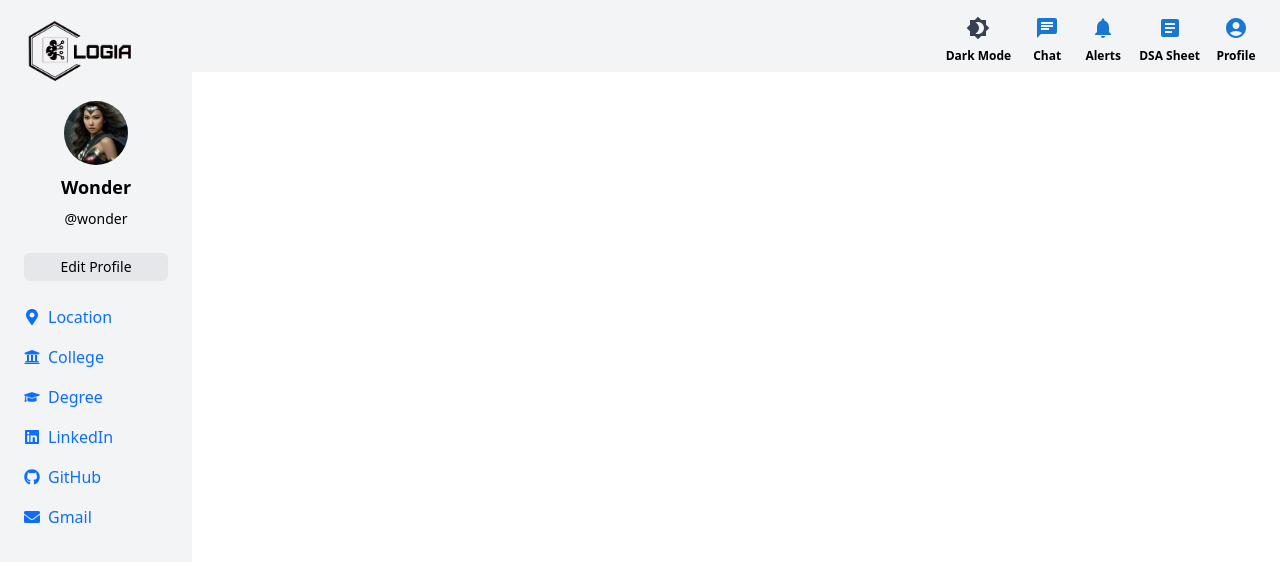
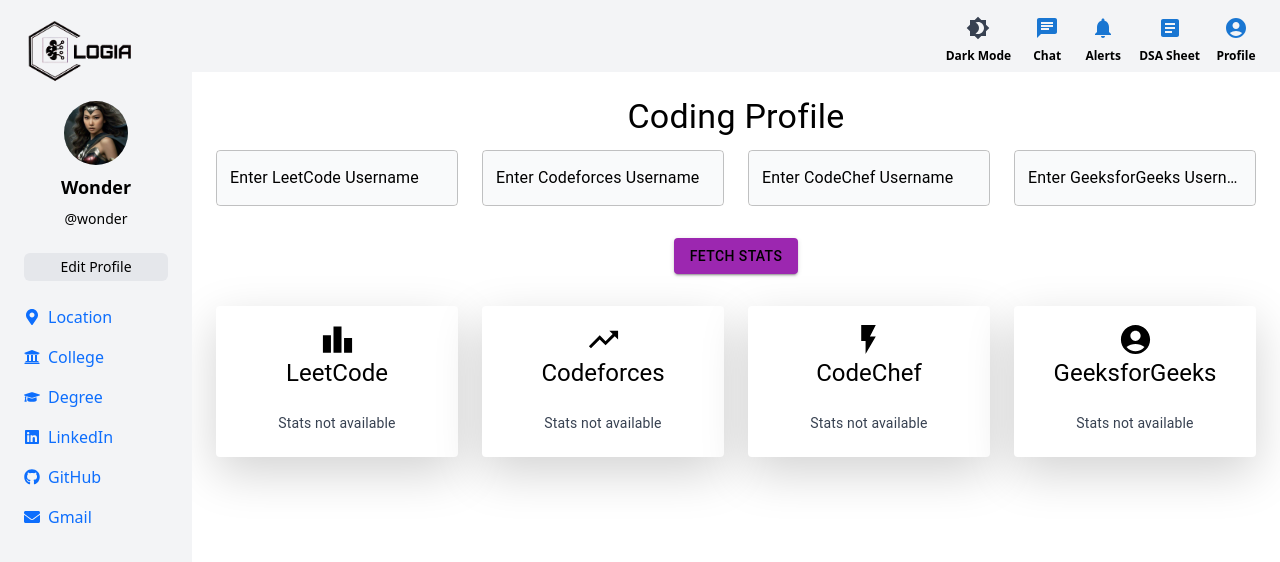
Before and after one commit to sumit1008/LOHIA, a React (Vite) app in the folder frontend/: page /coding-profile in a window 1280 px wide. Shown: the top 562 px of the page. Built offline with nearby package versions, Linux system fonts and the light colour scheme.

Commit message:
Added Coding-Profile Page

```diff
--- a/frontend/src/App.jsx
+++ b/frontend/src/App.jsx
@@ -6,6 +6,7 @@ import Dashboard from './pages/Dashboard';
 import AttendanceTracker from './pages/Attendance-Tracker';
 import DsaSheet from './pages/Dsa-Sheet'; // Import the DSA Sheet page
 import ToDoList from './pages/To-Do-List';
+import CodingProfile from './pages/Coding-Profile/CodingProfile';
 
 // Create a Context for Dark Mode
 export const DarkModeContext = createContext();
@@ -36,6 +37,7 @@ function App() {
                 <Route path="/dsa-sheet" element={<DsaSheet />} /> {/* Add route for DSA Sheet */}
                 <Route path="/to-do-list" element={<ToDoList />} />
                 <Route path="/to-do-list" element={<ToDoList />} />
+                <Route path="/coding-profile" element={<CodingProfile />} />
               </Routes>
             </div>
           </section>
--- /dev/null
+++ b/frontend/src/pages/Coding-Profile/CodingProfile.jsx
@@ -0,0 +1,191 @@
+import React, { useState, useContext } from 'react';
+import {
+  Card,
+  CardContent,
+  Typography,
+  TextField,
+  Button,
+  CircularProgress,
+} from '@mui/material';
+import AccountCircleIcon from '@mui/icons-material/AccountCircle';
+import TrendingUpIcon from '@mui/icons-material/TrendingUp';
+import LeaderboardIcon from '@mui/icons-material/Leaderboard';
+import FlashOnIcon from '@mui/icons-material/FlashOn';
+import axios from 'axios';
+import { DarkModeContext } from '../../App'; // Import dark mode context
+
+const platforms = [
+  { name: 'LeetCode', icon: LeaderboardIcon, url: 'https://leetcode.com/' },
+  { name: 'Codeforces', icon: TrendingUpIcon, url: 'https://codeforces.com/profile/' },
+  { name: 'CodeChef', icon: FlashOnIcon, url: 'https://www.codechef.com/users/' },
+  { name: 'GeeksforGeeks', icon: AccountCircleIcon, url: 'https://www.geeksforgeeks.org/user/' },
+];
+
+function CodingProfile() {
+  const { isDarkMode } = useContext(DarkModeContext); // Get dark mode state from context
+
+  // Separate state for each platform's username
+  const [usernames, setUsernames] = useState({
+    LeetCode: '',
+    Codeforces: '',
+    CodeChef: '',
+    GeeksforGeeks: '',
+  });
+
+  const [platformStats, setPlatformStats] = useState({});
+  const [loading, setLoading] = useState(false);
+  const [error, setError] = useState('');
+
+  const handleUsernameChange = (platform, value) => {
+    setUsernames((prev) => ({
+      ...prev,
+      [platform]: value,
+    }));
+  };
+
+  const fetchStats = async () => {
+    try {
+      setLoading(true);
+      setError('');
+      const stats = {};
+
+      // Fetch stats for each platform
+      for (const platform of Object.keys(usernames)) {
+        if (usernames[platform]) {
+          try {
+            const response = await axios.get(
+              `https://leetcode-stats-api.herokuapp.com/${usernames[platform]}`
+            );
+            stats[platform] = response.data;
+          } catch (err) {
+            stats[platform] = 'Error fetching stats';
+          }
+        }
+      }
+
+      setPlatformStats(stats);
+    } catch (err) {
+      setError('Error fetching data. Please check the usernames or try again later.');
+    } finally {
+      setLoading(false);
+    }
+  };
+
+  return (
+    <div
+      className={`p-4 min-h-screen ${isDarkMode ? 'bg-gray-900 text-white' : 'bg-white text-black'}`}
+    >
+      <Typography variant="h4" gutterBottom className="text-center font-bold">
+        Coding Profile
+      </Typography>
+
+      {/* Input fields for each platform's username */}
+      <div className="grid grid-cols-1 sm:grid-cols-2 lg:grid-cols-4 gap-6 mb-8">
+        {platforms.map((platform) => (
+          <div key={platform.name} className="flex flex-col items-center">
+            <TextField
+              label={`Enter ${platform.name} Username`}
+              variant="outlined"
+              value={usernames[platform.name]}
+              onChange={(e) =>
+                handleUsernameChange(platform.name, e.target.value)
+              }
+              fullWidth
+              className={`rounded-lg ${isDarkMode ? 'bg-gray-700 text-white' : 'bg-gray-50 text-black'}`}
+              InputLabelProps={{
+                style: { color: isDarkMode ? 'white' : 'black' },
+              }}
+            />
+          </div>
+        ))}
+      </div>
+
+      {/* Fetch stats button */}
+      <div className="flex justify-center mb-8">
+        <Button
+          variant="contained"
+          color="secondary"
+          onClick={fetchStats}
+          className={`${isDarkMode ? 'bg-purple-500 hover:bg-purple-700 text-white' : 'bg-purple-500 hover:bg-purple-700 text-black'}`}
+        >
+          Fetch Stats
+        </Button>
+      </div>
+
+      {loading ? (
+        <div className="flex justify-center items-center">
+          <CircularProgress className={`${isDarkMode ? 'text-purple-400' : 'text-purple-600'}`} />
+        </div>
+      ) : error ? (
+        <Typography color="error" className="text-center">
+          {error}
+        </Typography>
+      ) : (
+        <div className="grid grid-cols-1 md:grid-cols-2 lg:grid-cols-4 gap-6">
+          {platforms.map((platform) => {
+            const Icon = platform.icon;
+            return (
+              <a
+                href={platform.url + usernames[platform.name]} // Link to the user's profile
+                target="_blank"
+                rel="noopener noreferrer"
+                key={platform.name}
+                className="w-full"
+                style={{ textDecoration: 'none' }} // No underline
+              >
+                <Card
+                  key={platform.name}
+                  className={`shadow-lg hover:scale-105 transition-transform rounded-lg overflow-hidden ${
+                    isDarkMode
+                      ? 'bg-black text-white' // Dark mode: background black, text white
+                      : 'bg-white text-black' // Light mode: background white, text black
+                  }`}
+                >
+                  <CardContent className="flex flex-col items-center">
+                    <div className="text-center mb-4">
+                      <Icon
+                        fontSize="large"
+                        style={{ color: isDarkMode ? 'white' : 'black' }} // Icon color changes based on mode
+                      />
+                      <Typography
+                        variant="h5"
+                        className={`font-bold ${isDarkMode ? 'text-white' : 'text-black'}`}
+                      >
+                        {platform.name}
+                      </Typography>
+                    </div>
+                    {platformStats[platform.name] ? (
+                      <div className="space-y-2 text-center">
+                        <Typography variant="body2">
+                          <span className="font-semibold">Total Solved:</span>{' '}
+                          {platformStats[platform.name].totalSolved || 'N/A'}
+                        </Typography>
+                        <Typography variant="body2">
+                          <span className="font-semibold">Rating:</span>{' '}
+                          {platformStats[platform.name].rating || 'N/A'}
+                        </Typography>
+                        <Typography variant="body2">
+                          <span className="font-semibold">Streak:</span>{' '}
+                          {platformStats[platform.name].streak || 'N/A'}
+                        </Typography>
+                      </div>
+                    ) : (
+                      <Typography
+                        variant="body2"
+                        className={`${isDarkMode ? 'text-gray-300' : 'text-gray-700'}`}
+                      >
+                        Stats not available
+                      </Typography>
+                    )}
+                  </CardContent>
+                </Card>
+              </a>
+            );
+          })}
+        </div>
+      )}
+    </div>
+  );
+}
+
+export default CodingProfile;
```
